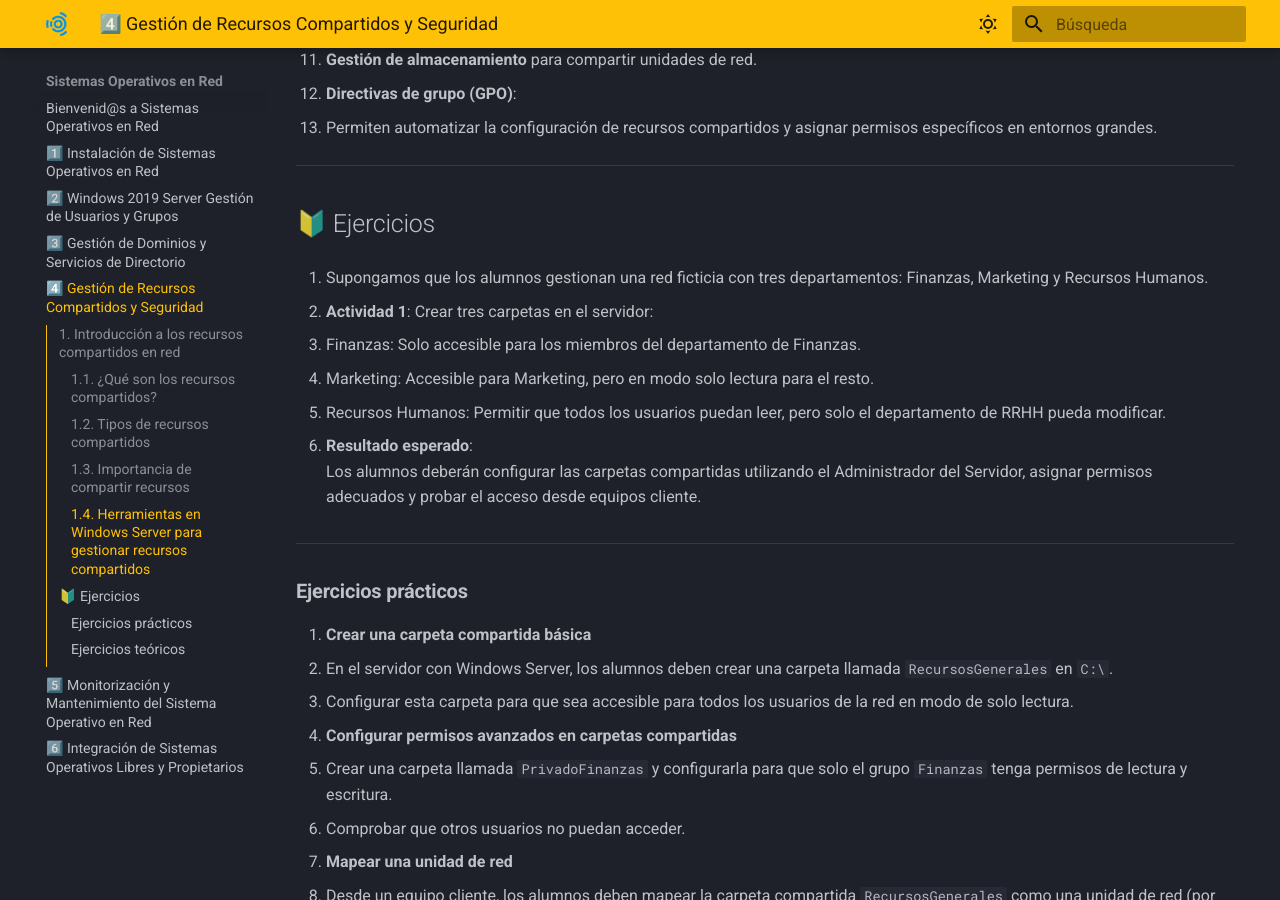
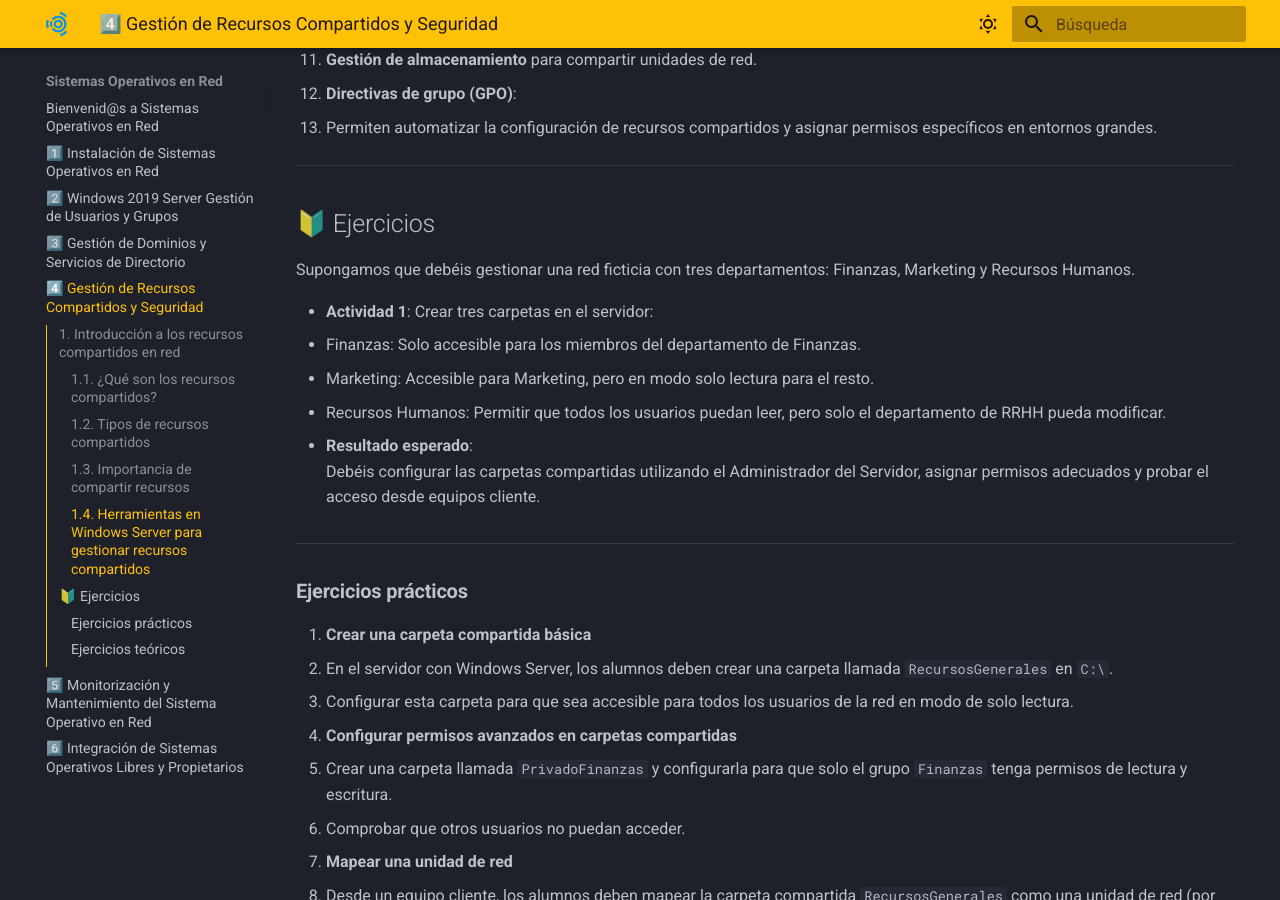
Before and after one commit to lupastance/sistemas-operativos-en-red, an MkDocs documentation site: the page built from docs/4 - Gestión de Recursos Compartidos y Seguridad.md, in a window 1280 px wide and 900 px high, scrolled down 2341 px. Built offline with MkDocs 1.6.1 and Material for MkDocs 9.7.7, drawn with Linux system fonts in a browser that asks for light colours.

Commit message:
nuevo contenido

```diff
--- a/docs/4 - Gestión de Recursos Compartidos y Seguridad.md
+++ b/docs/4 - Gestión de Recursos Compartidos y Seguridad.md
@@ -85,7 +85,7 @@ Windows Server incluye diversas herramientas para facilitar la gestión de recur
 
 ## 🔰 Ejercicios
 
-401. Supongamos que los alumnos gestionan una red ficticia con tres departamentos: Finanzas, Marketing y Recursos Humanos.
+Supongamos que debéis gestionar una red ficticia con tres departamentos: Finanzas, Marketing y Recursos Humanos.
 
 - **Actividad 1**: Crear tres carpetas en el servidor:
   - Finanzas: Solo accesible para los miembros del departamento de Finanzas.
@@ -93,7 +93,7 @@ Windows Server incluye diversas herramientas para facilitar la gestión de recur
   - Recursos Humanos: Permitir que todos los usuarios puedan leer, pero solo el departamento de RRHH pueda modificar.
 
 - **Resultado esperado**:
-  Los alumnos deberán configurar las carpetas compartidas utilizando el Administrador del Servidor, asignar permisos adecuados y probar el acceso desde equipos cliente.
+  Debéis configurar las carpetas compartidas utilizando el Administrador del Servidor, asignar permisos adecuados y probar el acceso desde equipos cliente.
 
 ---
 
```
